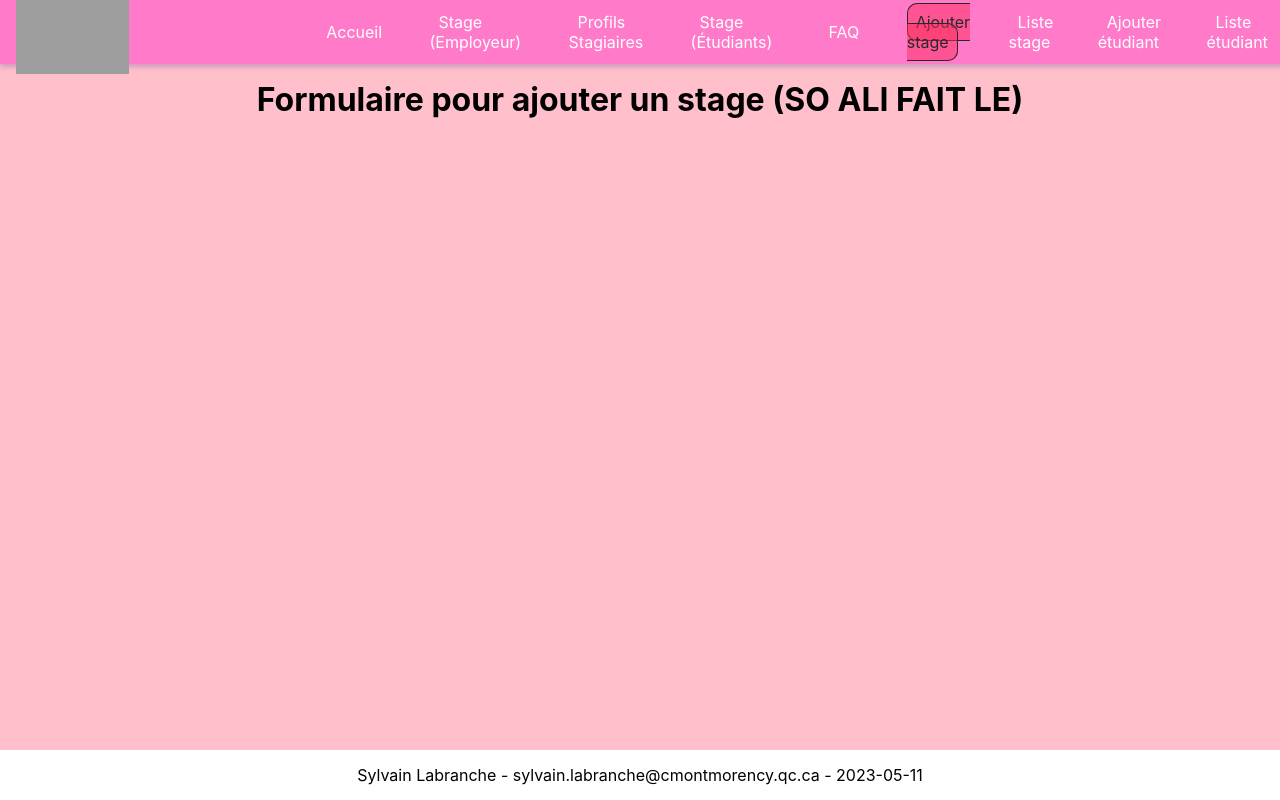
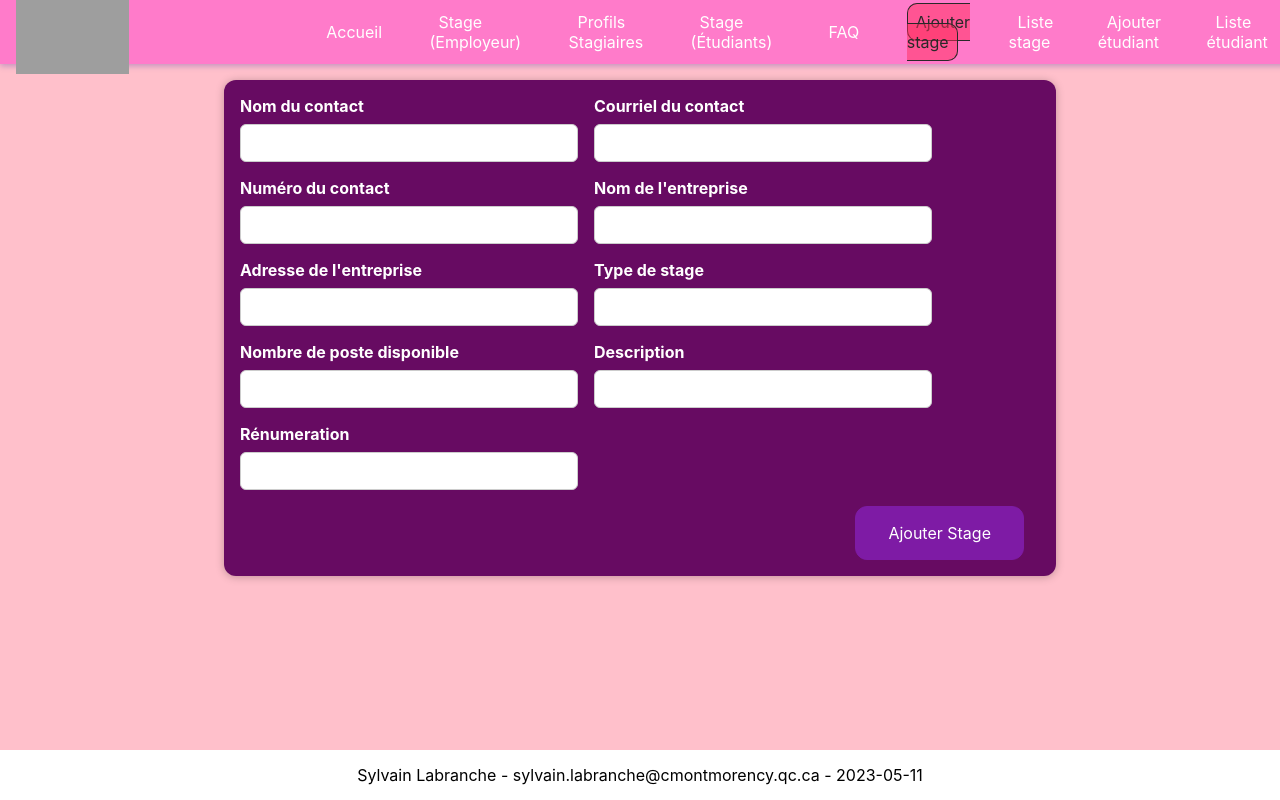
Before and after one commit to Namir2551/Projet-Web, a React (Create React App) app in the folder FrontEnd/: page /ajoutStage in a window 1280 px wide. Built offline with nearby package versions, Linux system fonts and the light colour scheme; grey boxes are pictures that could not be loaded.

Commit message:
Formulaire

```diff
--- a/FrontEnd/src/etudiant/pages/ajouterEtudiant.js
+++ b/FrontEnd/src/etudiant/pages/ajouterEtudiant.js
@@ -1,10 +1,11 @@
 import React, { useEffect, useState } from "react";
+import { useForm } from '../../shared/hooks/form-hook';
 import { useHttpClient } from "../../shared/hooks/http-hook";
 import "./ajouterEtudiant.css";
 
 const AjouterEtudiant = () => {
     const {error, sendRequest, clearError } = useHttpClient();
-    const [formState, inputHandler] = useState(
+    const [formState, inputHandler] = useForm(
         {
           numDA: {
             value: '',
@@ -27,6 +28,7 @@ const AjouterEtudiant = () => {
       );
 
       const etudiantSubmitHandler  = async event =>  {
+        console.log("test")
         event.preventDefault();
         console.log(formState.inputs);
 
@@ -88,7 +90,7 @@ const AjouterEtudiant = () => {
                 </div>
             </div>
             <div className='nouveau-etudiant__actions'>
-                <button type='submit'>Ajouter Étudiant</button>
+                <button type='submit' disabled={!formState.isValid}>Ajouter Étudiant</button>
             </div>
         </form>
         </div>
--- a/FrontEnd/src/etudiant/pages/listeEtudiant.js
+++ b/FrontEnd/src/etudiant/pages/listeEtudiant.js
@@ -11,7 +11,7 @@ const ListeEtudiantPage = () => {
             numDA: "123",
             nomEtudiant: "Guillaume",
             courrielEtudiant: "Gui@hotmail.com",
-            profilSortieEtudiant: "D",
+            profilSortieEtudiant: "Sécurité",
           },
     ]);
     const {error, sendRequest, clearError } = useHttpClient();
@@ -33,6 +33,7 @@ const ListeEtudiantPage = () => {
 
     return (
         <React.Fragment>
+            <h1>LISTE DES ÉTUDIANT</h1>
             {loadedEtudiants && <ListeEtudiant items={loadedEtudiants} />}
         </React.Fragment>
     );
--- /dev/null
+++ b/FrontEnd/src/shared/hooks/form-hook.js
@@ -0,0 +1,59 @@
+import { useCallback, useReducer } from 'react';
+
+const formReducer = (state, action) => {
+  switch (action.type) {
+    case 'INPUT_CHANGE':
+      let formIsValid = true;
+      for (const inputId in state.inputs) {
+        if (!state.inputs[inputId]) {
+          continue;
+        }
+        if (inputId === action.inputId) {
+          formIsValid = formIsValid && action.isValid;
+        } else {
+          formIsValid = formIsValid && state.inputs[inputId].isValid;
+        }
+      }
+      return {
+        ...state,
+        inputs: {
+          ...state.inputs,
+          [action.inputId]: { value: action.value, isValid: action.isValid }
+        },
+        isValid: formIsValid
+      };
+    case 'SET_DATA':
+      return {
+        inputs: action.inputs,
+        isValid: action.formIsValid
+      };
+    default:
+      return state;
+  }
+};
+
+export const useForm = (initialInputs, initialFormValidity) => {
+  const [formState, dispatch] = useReducer(formReducer, {
+    inputs: initialInputs,
+    isValid: initialFormValidity
+  });
+
+  const inputHandler = useCallback((id, value, isValid) => {
+    dispatch({
+      type: 'INPUT_CHANGE',
+      value: value,
+      isValid: isValid,
+      inputId: id
+    });
+  }, []);
+
+  const setFormData = useCallback((inputData, formValidity) => {
+    dispatch({
+      type: 'SET_DATA',
+      inputs: inputData,
+      formIsValid: formValidity
+    });
+  }, []);
+
+  return [formState, inputHandler, setFormData];
+};
--- a/FrontEnd/src/stage/pages/ajouterStage.css
+++ b/FrontEnd/src/stage/pages/ajouterStage.css
@@ -0,0 +1,49 @@
+.nouveau-stage__controls {
+    display: flex;
+    flex-wrap: wrap;
+    gap: 1rem;
+    margin-bottom: 1rem;
+    text-align: left;
+  }
+
+  .nouveau-stage__control label {
+    font-weight: bold;
+    margin-bottom: 0.5rem;
+    display: block;
+    color: white;
+  }
+
+  .nouveau-stage__control input {
+    font: inherit;
+    padding: 0.5rem;
+    border-radius: 6px;
+    border: 1px solid #ccc;
+    width: 20rem;
+    max-width: 100%;
+  }
+
+  .nouveau-stage__actions {
+    text-align: right;
+  }
+
+  .nouveau-stage {
+    background-color: #670b62;
+    padding: 1rem;
+    margin: 2rem auto;
+    width: 50rem;
+    max-width: 95%;
+    border-radius: 12px;
+    text-align: center;
+    box-shadow: 0 1px 8px rgba(0, 0, 0, 0.25);
+  }
+
+  .nouveau-stage button {
+    font: inherit;
+    cursor: pointer;
+    padding: 1rem 2rem;
+    border: 1px solid #7e1ba5;
+    background-color: #7e1ba5;
+    color: white;
+    border-radius: 12px;
+    margin-right: 1rem;
+  }
--- a/FrontEnd/src/stage/pages/ajouterStage.js
+++ b/FrontEnd/src/stage/pages/ajouterStage.js
@@ -1,10 +1,163 @@
-import React from "react";
+import React, { useEffect, useState } from "react";
+import { useForm } from '../../shared/hooks/form-hook';
+import { useHttpClient } from "../../shared/hooks/http-hook";
 import "./ajouterStage.css";
 
 function AjouterStage() {
+    const {error, sendRequest, clearError } = useHttpClient();
+    const [formState, inputHandler] = useForm(
+        {
+          nomContact: {
+            value: '',
+            isValid: false
+          },
+          courrielContact: {
+            value: '',
+            isValid: false
+          },
+          numContact: {
+            value: '',
+            isValid: false
+          },
+          nomEntreprise: {
+            value: '',
+            isValid: false
+          },
+          adresseEntreprise: {
+            value: '',
+            isValid: false
+          },
+          typeStage: {
+            value: '',
+            isValid: false
+          },
+          nbPosteDispo: {
+            value: '',
+            isValid: false
+          },
+          description: {
+            value: '',
+            isValid: false
+          },
+          renumeration: {
+            value: '',
+            isValid: false
+          }
+        },
+        false
+      );
+
+      const stageSubmitHandler  = async event =>  {
+        console.log("test")
+        event.preventDefault();
+        console.log(formState.inputs);
+
+        try {
+          const reponseData = await sendRequest(
+            "http://localhost:5000/api/stages/ajouterStage",
+            "POST",
+            JSON.stringify({
+                nomContact: formState.inputs.nomContact.value,
+                courrielContact: formState.inputs.courrielContact.value,
+                numContact: formState.inputs.numContact.value,
+                nomEntreprise: formState.inputs.nomEntreprise.value,
+                adresseEntreprise: formState.inputs.adresseEntreprise.value,
+                typeStage: formState.inputs.typeStage.value,
+                nbPosteDispo: formState.inputs.nbPosteDispo.value,
+                description: formState.inputs.description.value,
+                renumeration: formState.inputs.renumeration.value,
+            }),
+            {
+              "Content-Type": "application/json",
+            }
+          );
+          console.log(reponseData);
+        } catch (err) {
+          console.log(err);
+        }
+      };
+
     return (
-        <div>
-            <h1>Formulaire pour ajouter un stage (SO ALI FAIT LE)</h1>
+        <div className="nouveau-stage">
+        <form onSubmit={stageSubmitHandler}>
+            <div className='nouveau-stage__controls'>
+                <div className='nouveau-stage__control'>
+                    <label>Nom du contact</label>
+                    <input
+                        id="nomContact"
+                        type='text'
+                        onInput={inputHandler}
+                    />
+                </div>
+                <div className='nouveau-stage__control'>
+                    <label>Courriel du contact</label>
+                    <input
+                        id="courrielContact"
+                        type='text'
+                        onInput={inputHandler}
+                    />
+                </div>
+                <div className='nouveau-stage__control'>
+                    <label>Numéro du contact</label>
+                    <input
+                        id="numContact"
+                        type='text'
+                        onInput={inputHandler}
+                    />
+                </div>
+                <div className='nouveau-stage__control'>
+                    <label>Nom de l'entreprise</label>
+                    <input
+                        id="nomEntreprise"
+                        type='text'
+                        onInput={inputHandler}
+                    />
+                </div>
+                <div className='nouveau-stage__control'>
+                    <label>Adresse de l'entreprise</label>
+                    <input
+                        id="adresseEntreprise"
+                        type='text'
+                        onInput={inputHandler}
+                    />
+                </div>
+                <div className='nouveau-stage__control'>
+                    <label>Type de stage</label>
+                    <input
+                        id="typeStage"
+                        type='text'
+                        onInput={inputHandler}
+                    />
+                </div>
+                <div className='nouveau-stage__control'>
+                    <label>Nombre de poste disponible</label>
+                    <input
+                        id="nbPosteDispo"
+                        type='text'
+                        onInput={inputHandler}
+                    />
+                </div>
+                <div className='nouveau-stage__control'>
+                    <label>Description</label>
+                    <input
+                        id="description"
+                        type='text'
+                        onInput={inputHandler}
+                    />
+                </div>
+                <div className='nouveau-stage__control'>
+                    <label>Rénumeration</label>
+                    <input
+                        id="renumeration"
+                        type='text'
+                        onInput={inputHandler}
+                    />
+                </div>
+            </div>
+            <div className='nouveau-stage__actions'>
+                <button type='submit' disabled={!formState.isValid}>Ajouter Stage</button>
+            </div>
+        </form>
         </div>
     );
   }
--- a/FrontEnd/src/stage/pages/listeStage.js
+++ b/FrontEnd/src/stage/pages/listeStage.js
@@ -2,11 +2,11 @@ import React, { useEffect, useState } from "react";
 import { useParams } from "react-router-dom";
 import "./listeStage.css";
 import ListeStages from "../components/ListeStages";
+import { useHttpClient } from "../../shared/hooks/http-hook";
 
 const ListeStagePage = () => {
     const [loadedStage, setLoadedEtudiants] = useState([
         {
-
             nomContact:"BAJOUR",
             courrielContact:"BAJOUR",
             numContact:"BAJOUR",
@@ -16,16 +16,30 @@ const ListeStagePage = () => {
             nbPosteDispo:"BAJOUR",
             description:"BAJOUR",
             renumeration:"BAJOUR",
-
           },
-
     ]);
 
+    const {error, sendRequest, clearError } = useHttpClient();
+    const [loadedStages, setLoadedStages] = useState();
+
+    useEffect(() => {
+        const fetchStages = async () => {
+          try {
+            const responseData = await sendRequest(
+              `http://localhost:5000/api/stages/listeStage`
+            );
+            setLoadedStages(responseData.stage);
+          } catch (err) {
+
+          }
+        };
+        fetchStages();
+      }, [sendRequest]);
+
     return (
-
         <React.Fragment>
             <h1>LISTE DES STAGES</h1>
-            <ListeStages items={loadedStage} />
+            {loadedStages && <ListeStages items={loadedStages} />}
         </React.Fragment>
     );
   }
```
